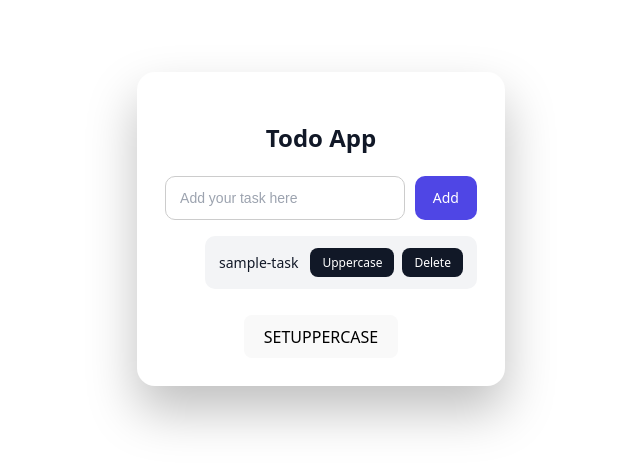
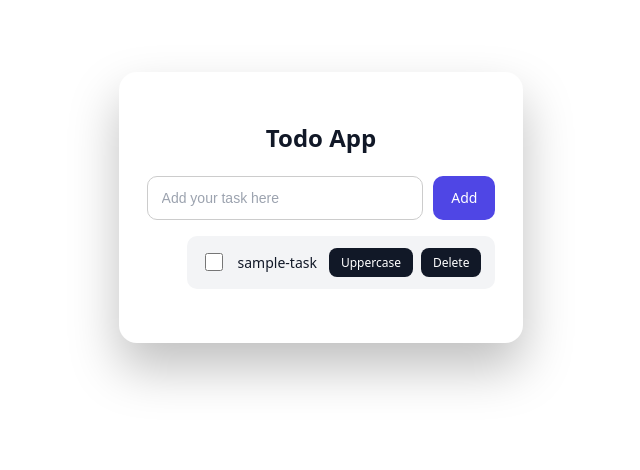
Before and after one commit to swapnilhingane18/react-practice, a React (Vite) app: page / in a window 1280 px wide. Shown: the top 470 px of the page, without its empty margins (319-959 px from the left). Built offline with nearby package versions, Linux system fonts and the light colour scheme.

Commit message:
added the check tickbox completed button efffect

```diff
--- a/src/mini-projects/ToDoList.css
+++ b/src/mini-projects/ToDoList.css
@@ -124,3 +124,16 @@
 .todo-actions button:hover {
   opacity: 0.9;
 }
+
+
+.todo-item.completed .todo-text {
+  text-decoration: line-through;
+  color: #6b7280;
+  opacity: 0.7;
+}
+
+.todo-item input[type="checkbox"] {
+  width: 18px;
+  height: 18px;
+  cursor: pointer;
+}
--- a/src/mini-projects/ToDoList.jsx
+++ b/src/mini-projects/ToDoList.jsx
@@ -1,39 +1,33 @@
 import { useState } from "react";
-import { v4 as uuidv4 } from 'uuid';
-
+import { v4 as uuidv4 } from "uuid";
 
 export default function ToDoList() {
-  const [todos, setTodos] = useState([{task:"sample-task",id:uuidv4()}]);
+  const [todos, setTodos] = useState([
+    { task: "sample-task", id: uuidv4(), completed: false }
+  ]);
   const [newTodo, setNewTodo] = useState("");
 
- let addNewTask = () => {
-  setTodos((prevTodos) => {
-    return [...prevTodos,{task: newTodo,id: uuidv4()}]
-  });
+  // ADD TASK
+  const addNewTask = () => {
+    if (newTodo.trim() === "") return;
+
+    setTodos((prevTodos) => [
+      ...prevTodos,
+      { task: newTodo, id: uuidv4(), completed: false }
+    ]);
+
     setNewTodo("");
   };
 
-let updateToDoValue = (event)=>{
-  setNewTodo(event.target.value);
-}
-
-let upperCaseAll=()=>{
-  setTodos((prevTodos)=>
-    prevTodos.map((todo)=>({
-        ...todo,
-        task:todo.task.toUpperCase(),
-
-      }))
-  );
-};
-
-let deleteToDo = (id) => {
+  // DELETE TASK
+  const deleteToDo = (id) => {
     setTodos((prevTodos) =>
       prevTodos.filter((todo) => todo.id !== id)
     );
   };
 
-let upperCaseOne = (id) => {
+  // UPPERCASE ONE TASK
+  const upperCaseOne = (id) => {
     setTodos((prevTodos) =>
       prevTodos.map((todo) =>
         todo.id === id
@@ -43,9 +37,21 @@ let upperCaseOne = (id) => {
     );
   };
 
+  // TOGGLE COMPLETE
+  const toggleComplete = (id) => {
+    setTodos((prevTodos) =>
+      prevTodos.map((todo) =>
+        todo.id === id
+          ? { ...todo, completed: !todo.completed }
+          : todo
+      )
+    );
+  };
+
   return (
     <div className="todo-container">
       <h2>Todo App</h2>
+
       <div className="todo-input">
         <input
           placeholder="Add your task here"
@@ -53,24 +59,36 @@ let upperCaseOne = (id) => {
           onChange={(e) => setNewTodo(e.target.value)}
         />
         <button onClick={addNewTask}>Add</button>
-
       </div>
 
       <ul className="todo-list">
         {todos.map((todo) => (
-    <li key={todo.id} className="todo-item">
+          <li
+            key={todo.id}
+            className={`todo-item ${todo.completed ? "completed" : ""}`}
+          >
+            {/* CHECKBOX */}
+            <input
+              type="checkbox"
+              checked={todo.completed}
+              onChange={() => toggleComplete(todo.id)}
+            />
+
+            {/* TASK TEXT */}
             <span className="todo-text">{todo.task}</span>
 
+            {/* ACTION BUTTONS */}
             <div className="todo-actions">
-        <button onClick={() => upperCaseOne(todo.id)}>Uppercase</button>
-        <button onClick={() => deleteToDo(todo.id)}>Delete</button>
+              <button onClick={() => upperCaseOne(todo.id)}>
+                Uppercase
+              </button>
+              <button onClick={() => deleteToDo(todo.id)}>
+                Delete
+              </button>
             </div>
           </li>
         ))}
       </ul>
-
-
-      <button onClick={upperCaseAll}>SETUPPERCASE</button>
     </div>
   );
 }
```
Lines whose indentation alone changed are shown as unchanged.
